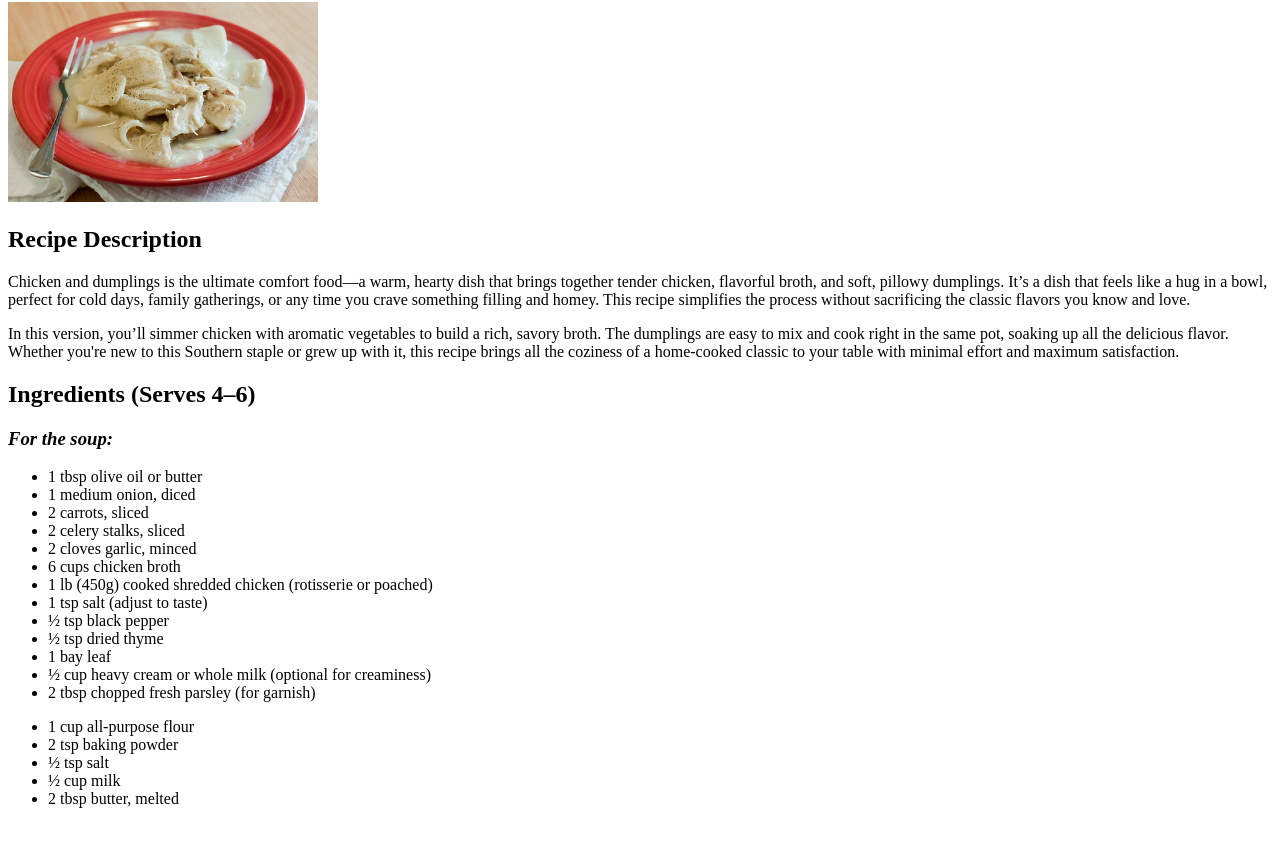
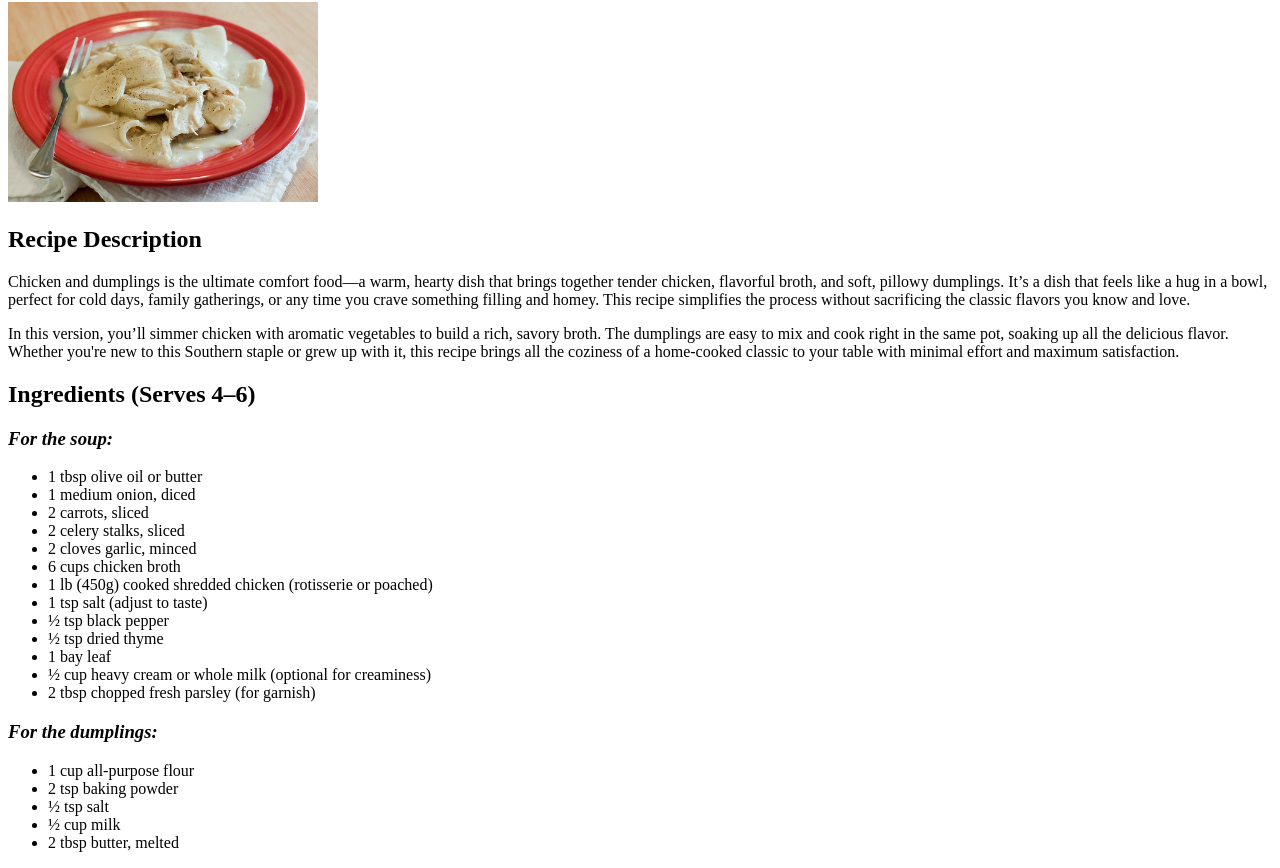
Before and after one commit to kenneth-fox-webdev/odin-recipes, a plain HTML site: page recipes/chicken-and-dumplings.html in a window 1280 px wide. Shown: the part 148-1016 px from the top of the page. Before the commit the page ends 972 px from the top, so only its background shows below. Drawn offline with Linux system fonts and the light colour scheme.

Commit message:
feat: add ingredients heading
Added "For the dumplings:" heading above the unordered list I created.
Forgot to create the heading when creating the separate ingredient list.

Refs: /recipes, chicken-and-dumplings.html

```diff
--- a/recipes/chicken-and-dumplings.html
+++ b/recipes/chicken-and-dumplings.html
@@ -52,6 +52,7 @@
       <li>½ cup heavy cream or whole milk (optional for creaminess)</li>
       <li>2 tbsp chopped fresh parsley (for garnish)</li>
     </ul>
+    <h3><em>For the dumplings:</em></h3>
     <ul>
       <li>1 cup all-purpose flour</li>
       <li>2 tsp baking powder</li>
```
